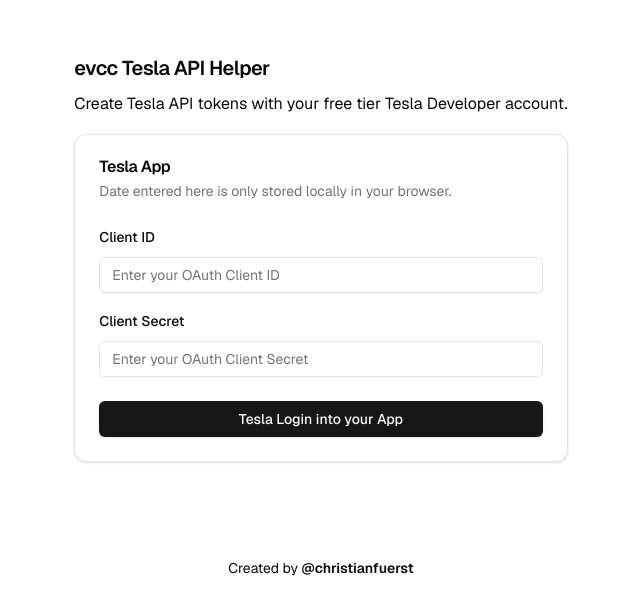
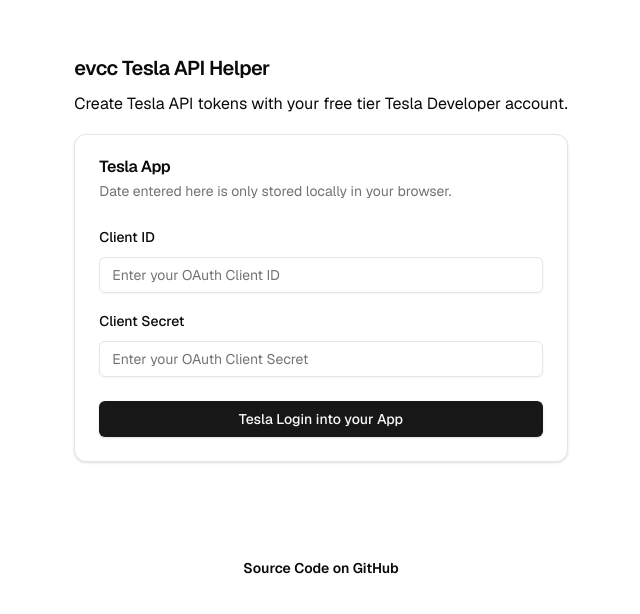
Before and after one commit to christianfuerst/evcc-tesla-api-helper, a Next.js app: page / in a window 1280 px wide. Shown: the part 142-756 px from the top of the page, without its empty margins (319-959 px from the left). Built offline with nearby package versions, Linux system fonts and the light colour scheme; no server answers.

Commit message:
added link to repo in footer

```diff
--- a/app/page.tsx
+++ b/app/page.tsx
@@ -27,13 +27,12 @@
       </main>
       <footer className="row-start-3 flex gap-6 flex-wrap items-center justify-center">
         <span className="text-sm text-center sm:text-left">
-          Created by{" "}
           <a
             className="font-semibold text-foreground hover:underline"
-            href="https://github.com/christianfuerst"
+            href="https://github.com/christianfuerst/evcc-tesla-api-helper"
             target="_blank"
           >
-            @christianfuerst
+            Source Code on GitHub
           </a>
         </span>
       </footer>
```
